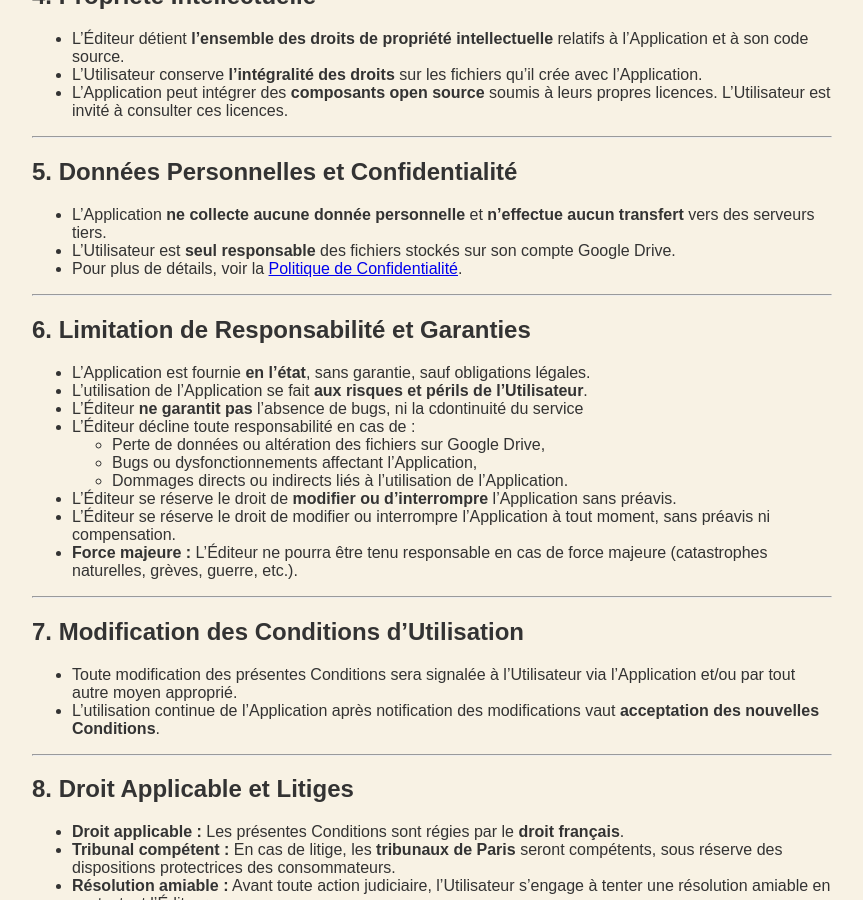
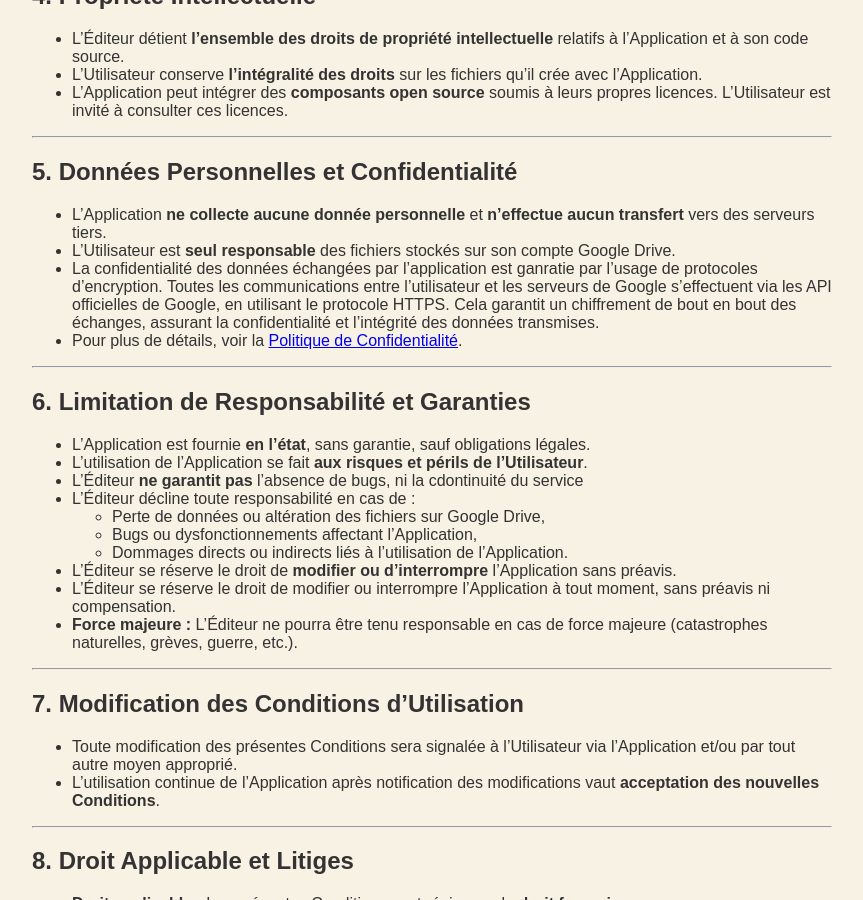
Before and after one commit to magnetlamoulinetteagn/magnetlamoulinetteagn.github.io, a Jekyll site: the page built from pages/cgu.md, in a window 1280 px wide and 900 px high, scrolled down 987 px. Shown: the whole window, without its empty margins (208-1071 px from the left). Built offline with Jekyll 4.4.1, drawn with Linux system fonts in a browser that asks for light colours.

Commit message:
Update cgu.md

```diff
--- a/pages/cgu.md
+++ b/pages/cgu.md
@@ -56,6 +56,7 @@
 
 - L’Application **ne collecte aucune donnée personnelle** et **n’effectue aucun transfert** vers des serveurs tiers.
 - L’Utilisateur est **seul responsable** des fichiers stockés sur son compte Google Drive.
+- La confidentialité des données échangées par l'application est ganratie par l'usage de protocoles d'encryption. Toutes les communications entre l’utilisateur et les serveurs de Google s’effectuent via les API officielles de Google, en utilisant le protocole HTTPS. Cela garantit un chiffrement de bout en bout des échanges, assurant la confidentialité et l’intégrité des données transmises.
 - Pour plus de détails, voir la [Politique de Confidentialité](/privacy/).
 
 ---
```
